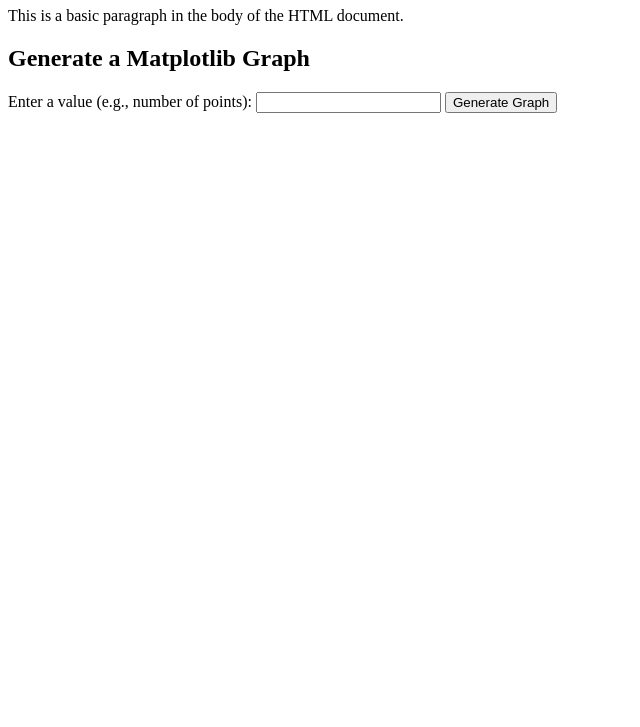
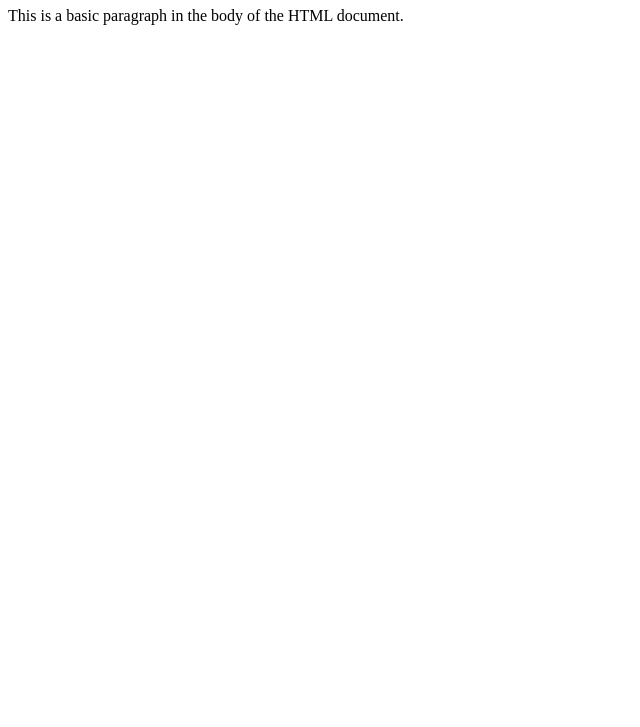
Before and after one commit to bagelryewhaledolphin/bagelryewhaledolphin.github.io, a plain HTML site: page index.html in a window 1280 px wide. Shown: the part 73-800 px from the top of the page, without its empty margins (0-640 px from the left). Drawn offline with Linux system fonts and the light colour scheme.

Commit message:
Update index.html

```diff
--- a/index.html
+++ b/index.html
@@ -12,20 +12,5 @@
     <h1>Bonjour</h1>
     <p>This is a basic paragraph in the body of the HTML document.</p>
 
-    <!-- Link to your JavaScript file (optional, often placed at the end of body for performance) -->
-    <script src="script.js"></script>
-
-    <h2>Generate a Matplotlib Graph</h2>
-    <form action="/generate-graph" method="POST">
-        <label for="user_input_value">Enter a value (e.g., number of points):</label>
-        <input type="text" id="user_input_value" name="user_input_value" required>
-        <button type="submit">Generate Graph</button>
-    </form>
-
-    <!-- This div will display the graph -->
-    <div id="graph-container">
-        <!-- The graph image will appear here after the server processes the request -->
-    </div>
-
 </body>
 </html>
```
